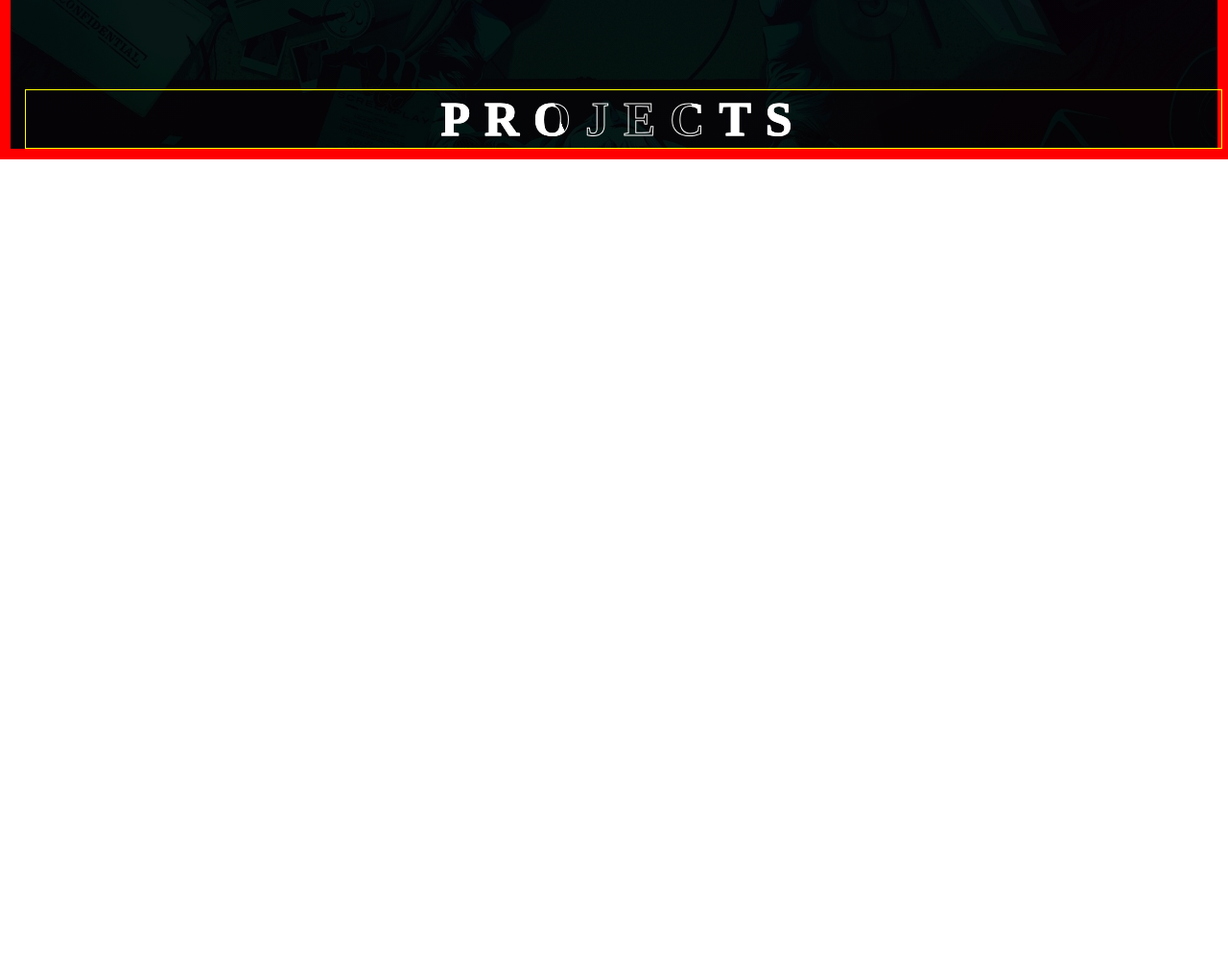
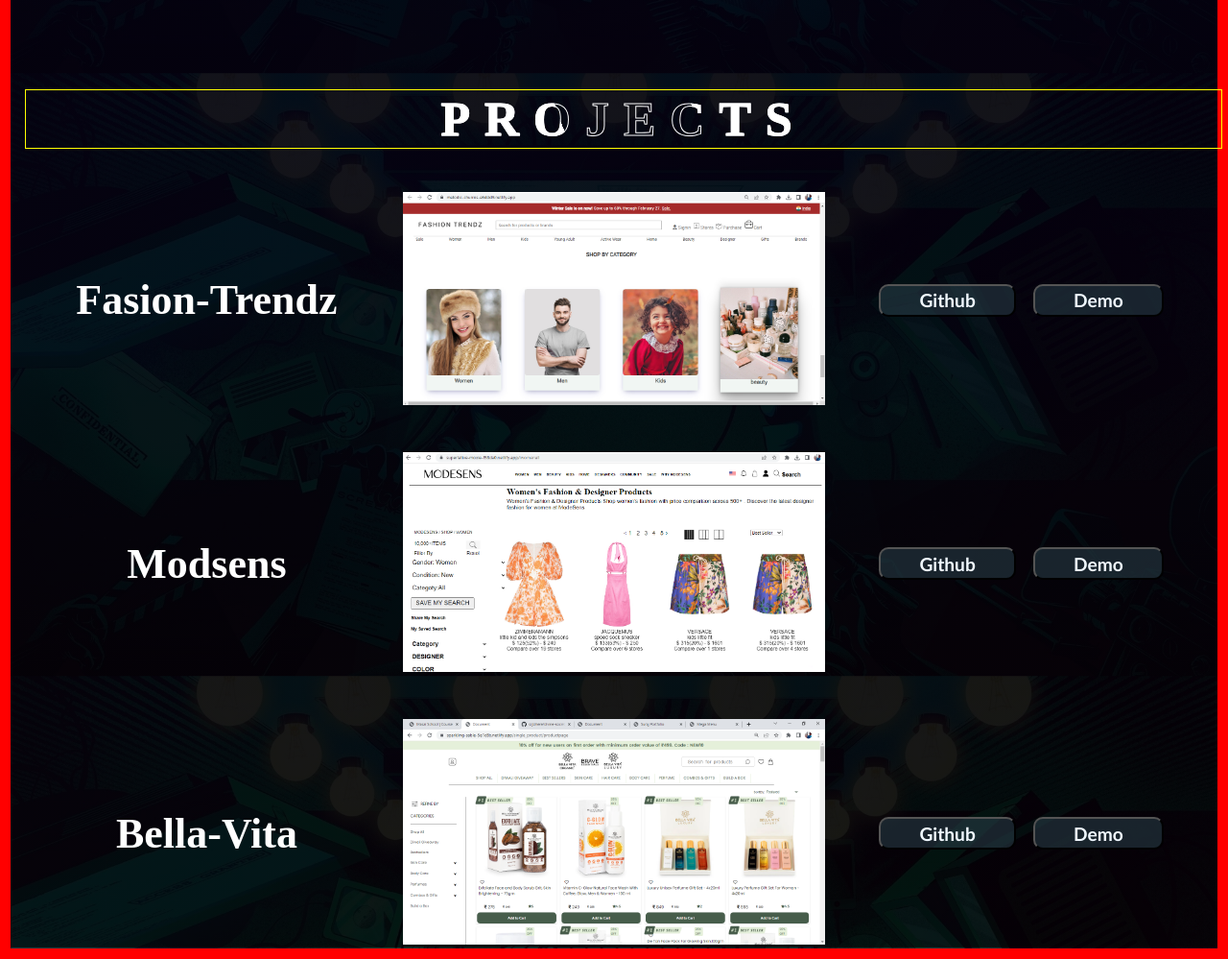
Before and after one commit to srjizhere/srjizhere.github.io, a plain HTML site: page index.html in a window 1280 px wide. Shown: the part 1474-2473 px from the top of the page at 96% size. Before the commit the page ends 1640 px from the top, so only its background shows below. Drawn offline with Linux system fonts and the light colour scheme.

Commit message:
projectsectiondone

```diff
--- a/index.html
+++ b/index.html
@@ -87,6 +87,9 @@
       <div class="frontendlogo">
         <img src="./img/redislogo.png" alt="">
       </div>
+      <div class="frontendlogo">
+        <img class="mongooseimg" src="./img/mongoose.png" alt="">
+      </div>
     </div>
 
   </div>
@@ -96,13 +99,58 @@
 <div class="allproject">
   <div class="particularproject">
     <div class="prjname">
-
+      <h1>
+        Fasion-Trendz
+      </h1>
     </div>
     <div class="prjss">
-
+      <img src="/img/fasiontrez_prj.png" alt="">
     </div>
     <div class="prjdesc">
+      <button onclick="fasionGithub()">
+        Github
+      </button>
+      <button  onclick="fasiondeploy()">
+        Demo
+      </button>
+    </div>
+  </div>
+  <div class="particularproject">
+    <div class="prjname">
+      <h1>
+        Modsens
+      </h1>
+    </div>
+    <div class="prjss">
+      <img src="/img/modsends.png" alt="">
+    </div>
+    <div class="prjdesc">
+      <button onclick="modesensGithub()">
+        Github
 
+      </button>
+      <button  onclick="modsensdeploy()">
+        Demo
+      </button>
+    </div>
+  </div>
+  <div class="particularproject">
+    <div class="prjname">
+      <h1>
+        Bella-Vita
+      </h1>
+    </div>
+    <div class="prjss">
+      <img src="/img/bellavita.png" alt="">
+    </div>
+    <div class="prjdesc">
+      <button onclick="bellavitaGithub()">
+        Github
+
+      </button>
+      <button  onclick="bellavitaDeploy()">
+        Demo
+      </button>
     </div>
   </div>
 
--- a/index.js
+++ b/index.js
@@ -0,0 +1,20 @@
+function fasionGithub(){
+    window.open("https://github.com/srjizhere/melodic-love-4895");
+}
+function fasiondeploy(){
+    window.open("https://melodic-churros-e6ddd9.netlify.app/");
+}
+
+
+function modesensGithub(){
+    window.open("https://github.com/srjizhere/divine-society-1574");
+}
+function modsensdeploy(){
+    window.open("https://superlative-moxie-f98da0.netlify.app/");
+}
+function bellavitaGithub(){
+    window.open("https://github.com/Rafayal383/dreary-hand-8237");
+}
+function bellavitaDeploy(){
+    window.open("https://sparkling-sable-5e1c8b.netlify.app/");
+}
--- a/style.css
+++ b/style.css
@@ -150,6 +150,7 @@
   font-weight: bolder;
   font-family: "Source Code Pro", monospace;
 }
+
 .moreabout {
   font-family: "Fira Sans", sans-serif;
   font-size: 20px;
@@ -201,7 +202,7 @@
 }
 
 #skillbox > h1 {
-    font-family: 'Times New Roman', Times, serif;
+  font-family: 'Times New Roman', Times, serif;
   padding: 1%;
   color: transparent;
   letter-spacing: 0.3em;
@@ -231,7 +232,7 @@
 .frontendlogo{
   width: 11%;
   border: 1px solid red;
-
+  overflow: hidden;
 }
 .backendstack>.frontendlogo{
   width: 12%;
@@ -243,6 +244,69 @@
   width: 100%;
   height: 70%;
 }
+.mongooseimg{
+  scale: 1.1
+}
 .perticularskillbox>h1{
   font-size: 45px;
 }
+.allproject{
+  color: white;
+  display: flex;
+  flex-direction: column;
+}
+
+.particularproject{
+  margin-top: 45px;
+  display: flex;
+  justify-content: space-evenly;
+}
+.prjname{
+  display: flex;
+  width: 25%;
+  justify-content: center;
+  align-items: center;
+  font-size: 22px;
+}
+.prjss{
+  width: 35%;
+}
+.prjss>img{
+  width: 100%
+}
+.prjdesc{
+  width: 25%;
+}
+.prjdesc{
+  display: flex;
+  justify-content: space-around;
+
+}
+.prjdesc>button{
+  height: 30px;
+  text-align: center;
+  padding: 15px 40px;
+  align-items: center;
+  margin: auto;
+  display: flex;
+  border-radius: 10px;
+  background-color: #283c4697;
+  color: aliceblue;
+  font-family: 'Gill Sans', 'Gill Sans MT', Calibri, 'Trebuchet MS', sans-serif;
+  font-weight: bolder;
+  font-size: larger;
+
+
+}
+a{
+  text-decoration: none;
+  color: #283c4697;
+}
+.prjdesc>button:hover{
+  color: rgba(8, 8, 20, 0.809);
+  background-color: rgb(232, 244, 255);
+  transform: scale(1.1);
+  transition: .34s ease-in-out;
+  box-shadow: rgba(165, 165, 171, 0.342) 0px 7px 29px 0px;
+
+}
```
Also changed, not shown: img/bellavita.png (added), img/fasiontrez_prj.png (added), img/modsends.png (added).
